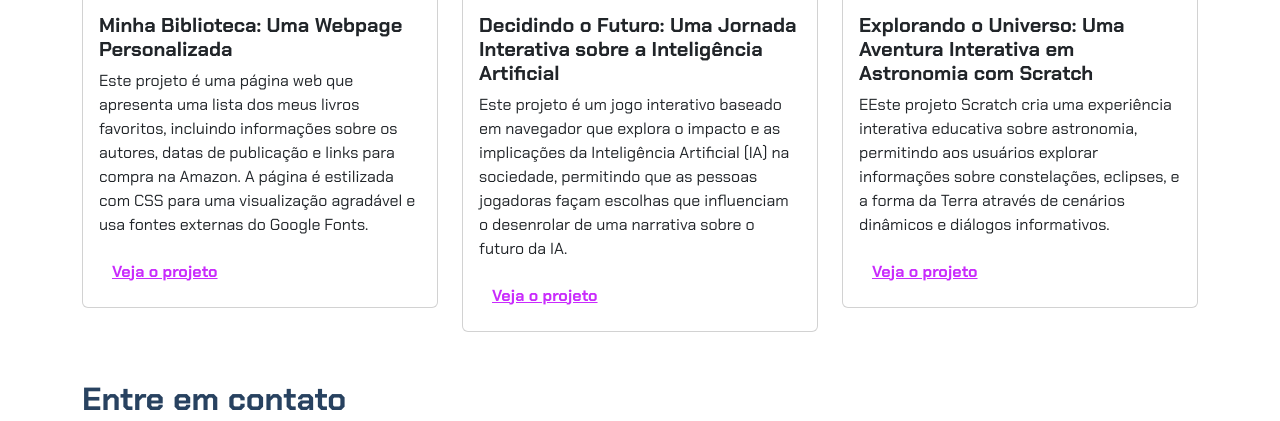
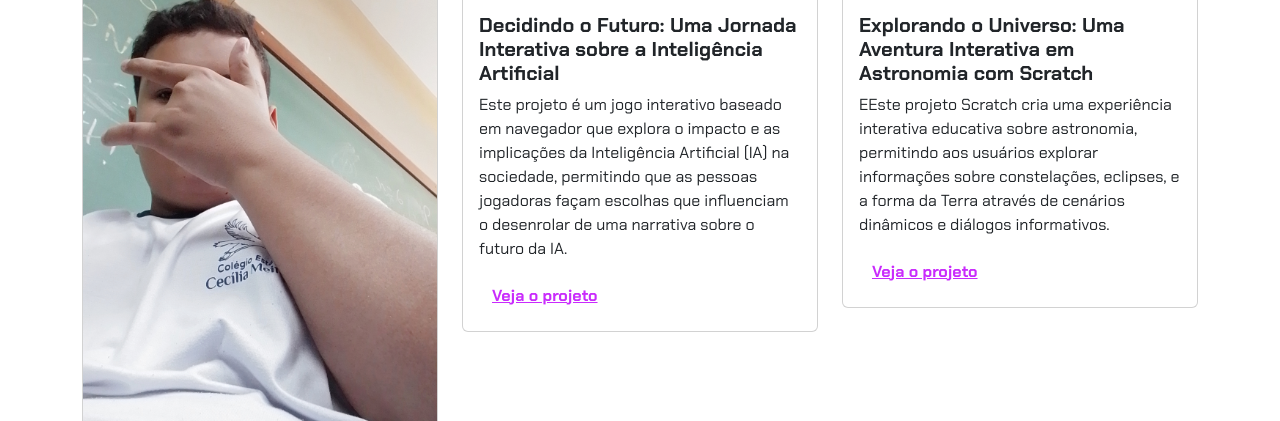
Before and after one commit to Jovitin07/Portf-lio-2-Jo-o-, a plain HTML site: page Index.html in a window 1280 px wide. Shown: the part 393-814 px from the top of the page. Drawn offline with nearby package versions, Linux system fonts and the light colour scheme.

Commit message:
Update Index.html

```diff
--- a/Index.html
+++ b/Index.html
@@ -33,7 +33,7 @@
             <!-- Projeto 1 -->
             <div class="col-md-4">
                 <div class="card">
-                    <img src="img/projeto-1.png" class="card-img-top" alt="Imagem do projeto de biblioteca virtual">
+                    <img src="Imagens/20250422_111818.jpg" class="card-img-top" alt="Imagem do projeto de biblioteca virtual">
                     <div class="card-body">
                         <h5 class="card-title">Minha Biblioteca: Uma Webpage Personalizada</h5>
                         <p class="card-text">Este projeto é uma página web que apresenta uma lista dos meus livros
```
